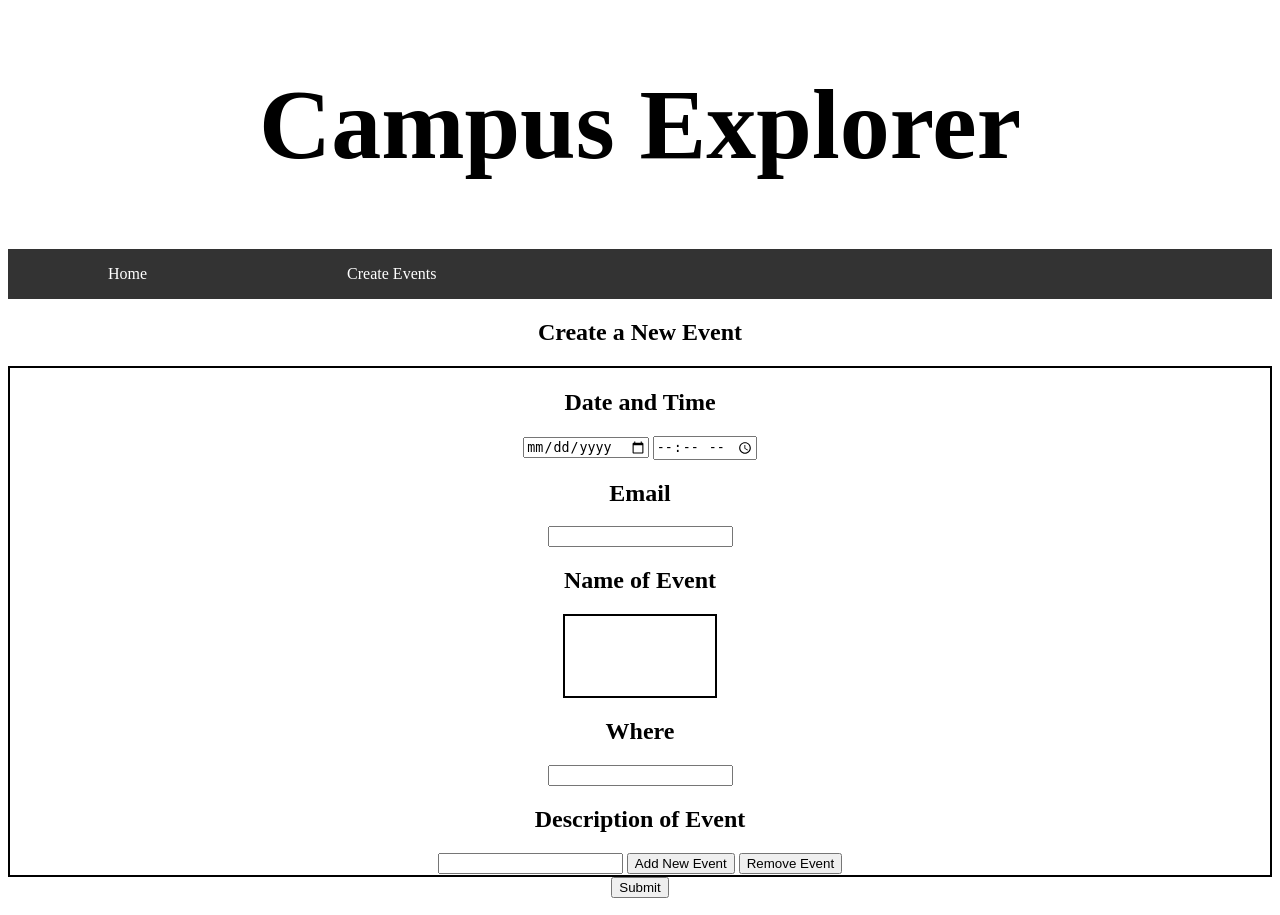
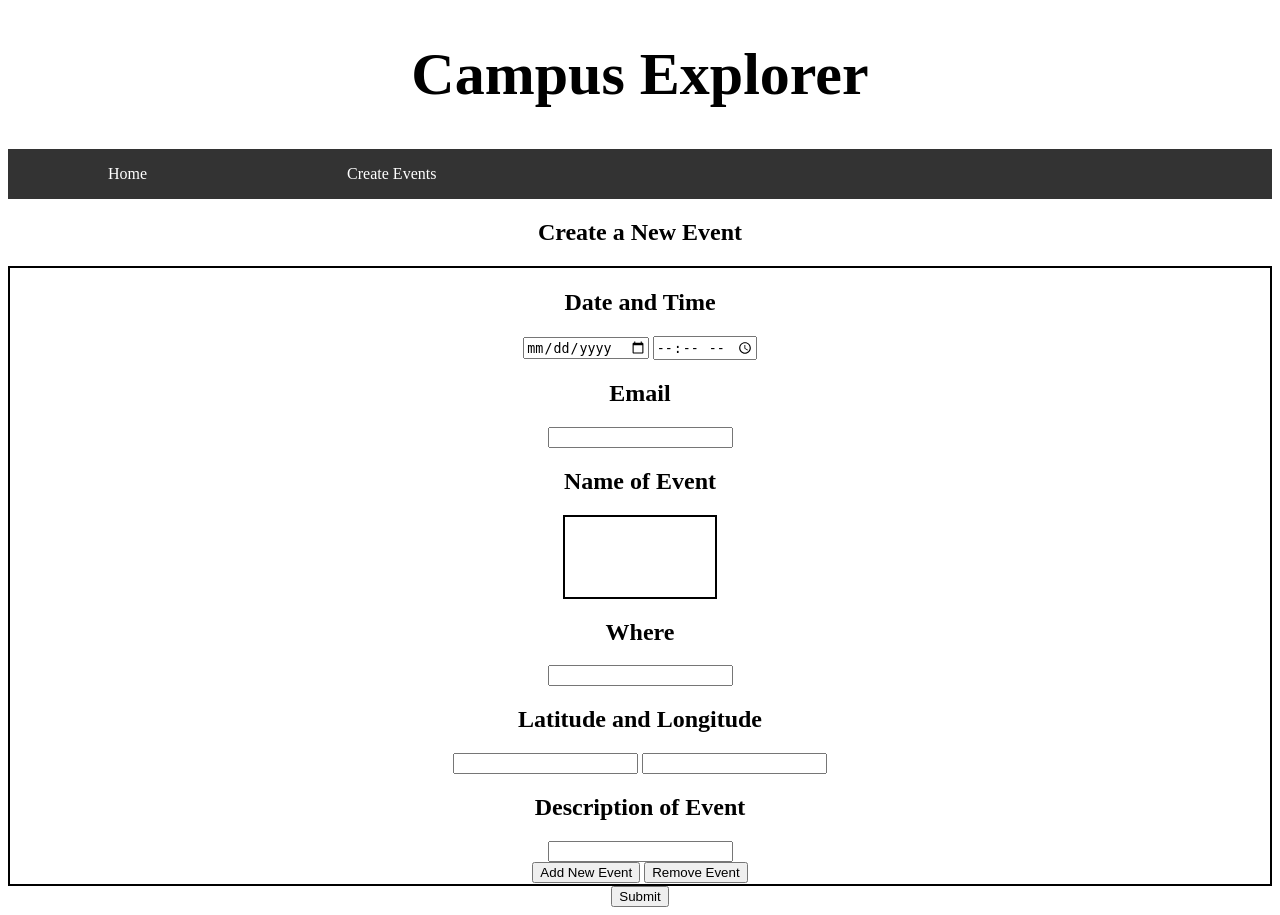
Before and after one commit to jdiggles17/CSSI-Project, a Python web app: template cssi-pathfinder-project/templates/create.html in a window 1280 px wide. Run offline with Jinja, Linux system fonts and the light colour scheme; the template is opened without the code that fills it, so the values that code supplies are empty.

Commit message:
lat and long

```diff
--- a/cssi-pathfinder-project/static_content/style.css
+++ b/cssi-pathfinder-project/static_content/style.css
@@ -10,7 +10,7 @@
   border:2px solid black;
 }
 #Title{
-  font-size: 50px;
+  font-size: 30px;
 }
 #main {
 padding: 1px 1px 1px 1px;
--- a/cssi-pathfinder-project/templates/create.html
+++ b/cssi-pathfinder-project/templates/create.html
@@ -32,8 +32,12 @@
       <input type= "name_of_event" name="name_test" id= "name_event"/>
       <h2>Where</h2>
       <input type= "Where" name="where_test" id= "where_event"/>
+      <h2>Latitude and Longitude</h2>
+      <input type= "Latitude" name="latitude_test" id= "where_event"/>
+      <input type= "Longitude" name="latitude_test" id= "where_event"/>
       <h2>Description of Event</h2>
       <input type= "description_of_event" name="description_test" id= "description_event"/>
+      <br>
       <button id="add_event">Add New Event</button>
       <button id="remove_event">Remove Event</button>
     </div>
```
